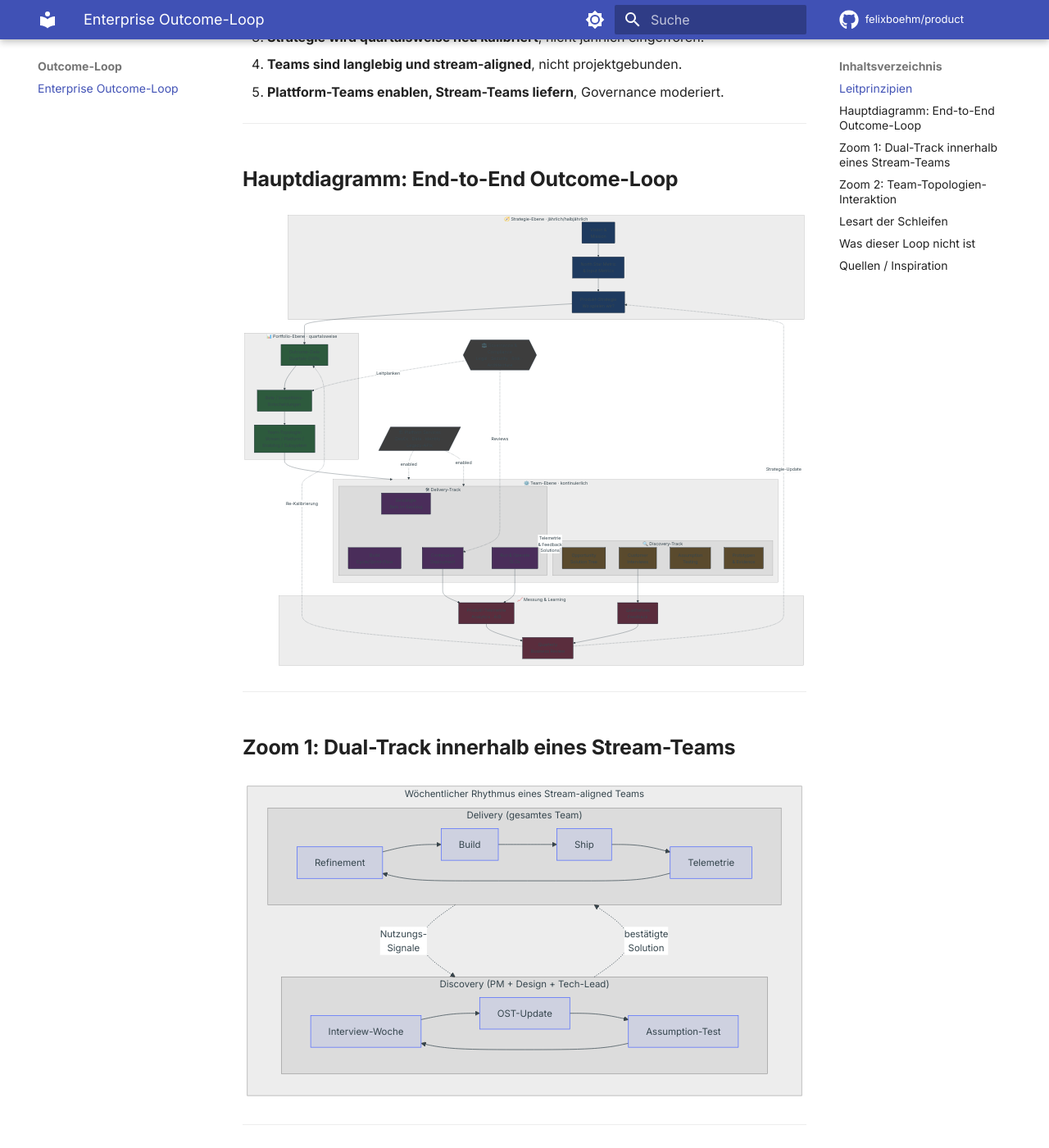
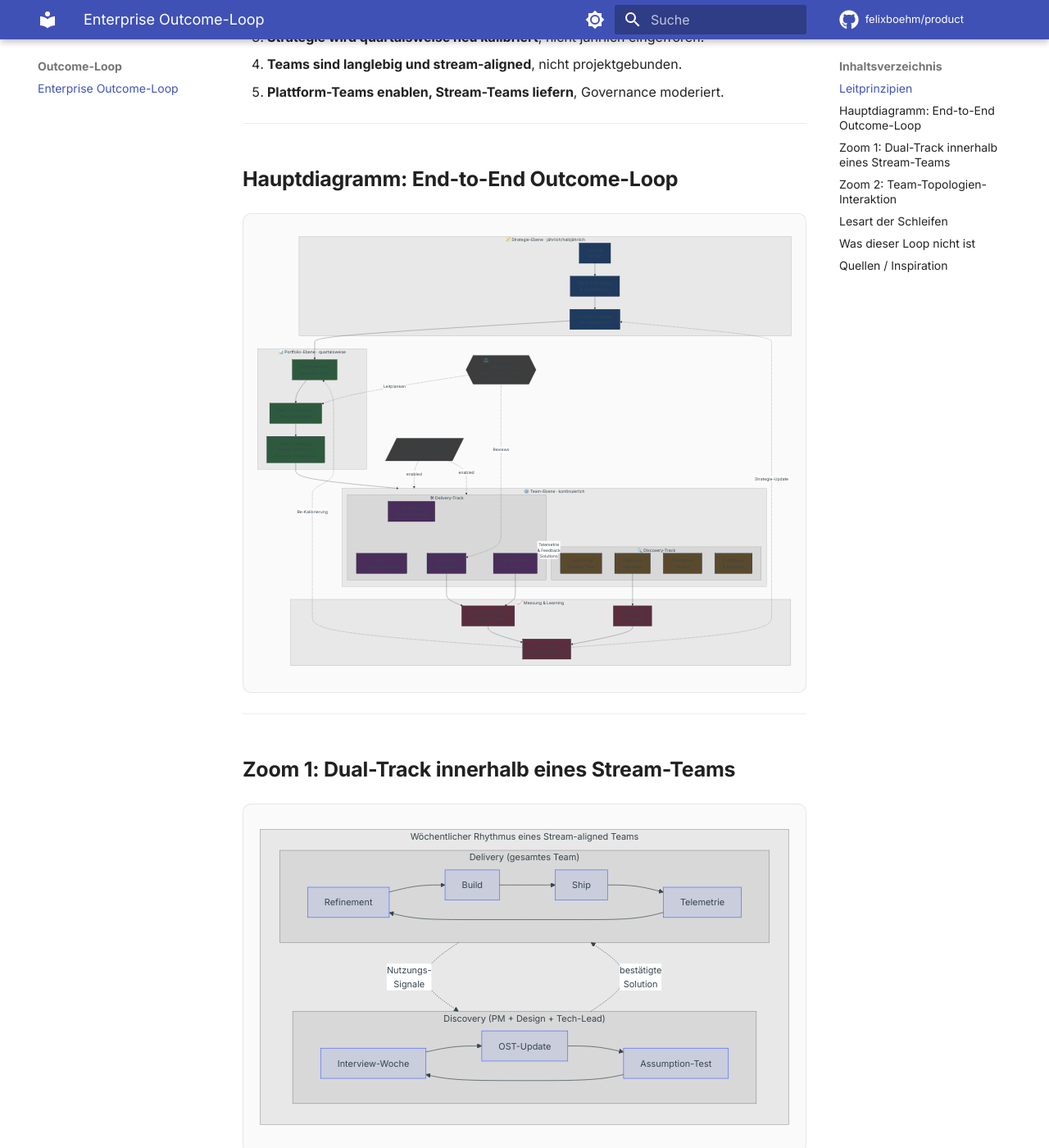
Before and after one commit to felixboehm/product, an MkDocs documentation site: the page built from docs/cycle/enterprise-outcome-loop.md, in a window 1280 px wide and 1400 px high, scrolled down 440 px. Shown: the whole window at 82% size. Built offline with MkDocs 1.6.1 and Material for MkDocs 9.7.7, drawn with Linux system fonts in a browser that asks for light colours; comment, search, counter and statistics services are not loaded.

Commit message:
fix(css): render Mermaid charts on light canvas in both color schemes (#11)
Mermaid's default theme uses dark text on light fills. In Material's
slate (dark) scheme, the page background swallowed subgraph labels,
edge labels, and any nodes without an explicit classDef fill.

Solution: give every .mermaid container a guaranteed light canvas
(white-ish background, subtle border) regardless of color-scheme.
Existing classDef colors (dark navy/green/etc. with white text)
continue to work — they sit on the light canvas with strong contrast.

Co-authored-by: Felix Böhm <claude@felixboehm.it>

```diff
--- a/docs/assets/extra.css
+++ b/docs/assets/extra.css
@@ -33,7 +33,30 @@
   border-radius: 0.4rem;
 }
 
-.mermaid {
+/* Mermaid: render on a light canvas in both color schemes.
+   Default Mermaid theme uses dark text on light fills; without a
+   guaranteed light wrapper, dark-mode page background swallows
+   subgraph labels, edge labels and any nodes without an explicit
+   classDef fill. A constant light canvas makes every diagram
+   readable regardless of the user's color-scheme choice. */
+.md-typeset .mermaid {
+  background-color: #fafafa;
+  border-radius: 0.5rem;
+  padding: 1.25rem 0.75rem;
+  margin: 1.5em auto;
+  border: 1px solid rgba(0, 0, 0, 0.08);
   text-align: center;
-  margin: 1.5em 0;
+  overflow-x: auto;
 }
+
+[data-md-color-scheme="slate"] .md-typeset .mermaid {
+  background-color: #f5f5f7;
+  border-color: rgba(0, 0, 0, 0.2);
+  box-shadow: 0 1px 3px rgba(0, 0, 0, 0.3);
+}
+
+/* Make the SVG itself fill the canvas nicely on narrow screens */
+.md-typeset .mermaid svg {
+  max-width: 100%;
+  height: auto;
+}
```
